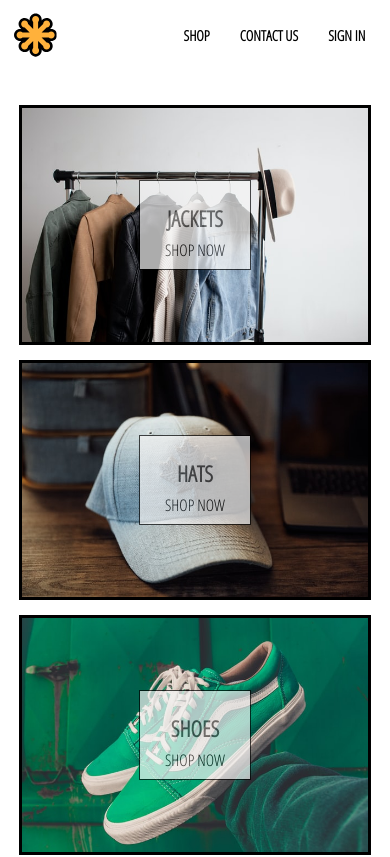
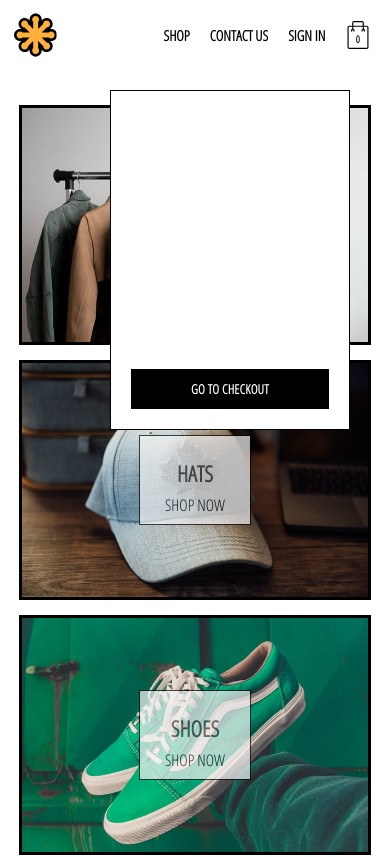
Before and after one commit to Eschequer/e-shop-site, a React (Create React App) app: page / in a window 390 px wide. Shown: the top 857 px of the page. Built offline with nearby package versions, Linux system fonts and the light colour scheme; no server answers.

Commit message:
Added ShoppingCartIcon and ShoppingCartDropdown components

```diff
--- a/src/components/header/Header.jsx
+++ b/src/components/header/Header.jsx
@@ -7,7 +7,10 @@ import { connect } from "react-redux";
 
 import { auth } from "../../firebase/firebase-utils";
 
-const Header = ({ currentUser }) => {
+import ShoppingCartDropdown from "../shopping-cart-dropdown/ShoppingCartDropdown";
+import ShoppingCartIcon from "../shopping-cart-icon/ShoppingCartIcon";
+
+const Header = ({ currentUser, shoppingCartIsHidden }) => {
   async function handleSignOut() {
     await auth.signOut();
   }
@@ -27,13 +30,18 @@ const Header = ({ currentUser }) => {
         ) : (
           <Link to="/sign-in">SIGN IN</Link>
         )}
+        <ShoppingCartIcon />
       </div>
+      {shoppingCartIsHidden && <ShoppingCartDropdown />}
     </div>
   );
 };
 
 function mapStateToProps(state) {
-  return { currentUser: state.user.currentUser };
+  return {
+    currentUser: state.user.currentUser,
+    shoppingCartIsHidden: state.shoppingCart.hidden,
+  };
 }
 
 export default connect(mapStateToProps)(Header);
--- a/src/components/header/Header.module.scss
+++ b/src/components/header/Header.module.scss
@@ -42,7 +42,8 @@
       margin: auto;
 
       a, .option {
-        font-size: 1.2rem;
+        font-size: 1rem;
+        padding: 10px 10px;
       }
     }
   }
--- /dev/null
+++ b/src/components/shopping-cart-dropdown/ShoppingCartDropdown.jsx
@@ -0,0 +1,14 @@
+import React from "react";
+import CustomButton from "../custom-button/CustomButton";
+import styles from "./ShoppingCartDropdown.module.scss";
+
+const ShoppingCartDropdown = () => {
+  return (
+    <div className={styles.cartDropdown}>
+      <div className={styles.cartItems} />
+      <CustomButton>GO TO CHECKOUT</CustomButton>
+    </div>
+  );
+};
+
+export default ShoppingCartDropdown;
--- /dev/null
+++ b/src/components/shopping-cart-dropdown/ShoppingCartDropdown.module.scss
@@ -0,0 +1,30 @@
+.cartDropdown {
+  position: absolute;
+  width: 240px;
+  height: 340px;
+  display: flex;
+  flex-direction: column;
+  padding: 20px;
+  border: 1px solid black;
+  background-color: white;
+  top: 90px;
+  right: 40px;
+  z-index: 5;
+
+
+  .emptyMessage {
+    font-size: 18px;
+    margin: 50px auto;
+  }
+
+  .cartItems {
+    height: 240px;
+    display: flex;
+    flex-direction: column;
+    overflow: scroll;
+  }
+
+  button {
+    margin-top: auto;
+  }
+}
--- /dev/null
+++ b/src/components/shopping-cart-icon/ShoppingCartIcon.jsx
@@ -0,0 +1,21 @@
+import React from "react";
+import { connect } from "react-redux";
+import styles from "./ShoppingCartIcon.module.scss";
+
+import { ReactComponent as ShoppingBagIcon } from "../../assets/shopping_bag_icon.svg";
+import { toggleCartVisibility } from "../../redux/actions/shoppingCartActions";
+
+const ShoppingCartIcon = ({ toggleCartVisibility }) => {
+  return (
+    <div className={styles.cartIcon} onClick={toggleCartVisibility}>
+      <ShoppingBagIcon />
+      <span className={styles.itemCount}>0</span>
+    </div>
+  );
+};
+
+function mapDispatchToProps(dispatch) {
+  return { toggleCartVisibility: () => dispatch(toggleCartVisibility()) };
+}
+
+export default connect(null, mapDispatchToProps)(ShoppingCartIcon);
--- /dev/null
+++ b/src/components/shopping-cart-icon/ShoppingCartIcon.module.scss
@@ -0,0 +1,36 @@
+.cartIcon {
+  width: 45px;
+  height: 45px;
+  position: relative;
+  display: flex;
+  align-items: center;
+  justify-content: center;
+  cursor: pointer;
+
+  svg {
+    width: 30px;
+    height: 30px;
+    stroke: black;
+    stroke-width: 0.3;
+  }
+
+  .itemCount {
+    position: absolute;
+    font-size: 10px;
+    font-weight: bold;
+    bottom: 12px;
+  }
+}
+
+@media screen and (max-width: 576px) {
+  .cartIcon {
+
+    svg {
+      stroke: none;
+      width: 28px;
+      height: 28px;
+    }
+  }
+
+
+}
--- a/src/redux/actions/actionTypes.js
+++ b/src/redux/actions/actionTypes.js
@@ -1 +1,2 @@
 export const SET_CURRENT_USER = "SET_CURRENT_USER";
+export const TOGGLE_CART_VISIBILITY = "TOGGLE_CART_VISIBILITY";
--- /dev/null
+++ b/src/redux/actions/shoppingCartActions.js
@@ -0,0 +1,5 @@
+import * as actionTypes from "../actions/actionTypes";
+
+export const toggleCartVisibility = () => ({
+  type: actionTypes.TOGGLE_CART_VISIBILITY,
+});
--- a/src/redux/reducers/index.js
+++ b/src/redux/reducers/index.js
@@ -1,4 +1,8 @@
 import { combineReducers } from "redux";
 import { userReducer } from "./userReducer";
+import { shoppingCartReducer } from "./shoppingCartReducer";
 
-export const rootReducer = combineReducers({ user: userReducer });
+export const rootReducer = combineReducers({
+  user: userReducer,
+  shoppingCart: shoppingCartReducer,
+});
--- /dev/null
+++ b/src/redux/reducers/shoppingCartReducer.js
@@ -0,0 +1,15 @@
+import * as actionTypes from "../actions/actionTypes";
+
+const INITIAL_STATE = { hidden: true };
+
+export const shoppingCartReducer = (state = INITIAL_STATE, action) => {
+  switch (action.type) {
+    case actionTypes.TOGGLE_CART_VISIBILITY:
+      return {
+        ...state,
+        hidden: !state.hidden,
+      };
+    default:
+      return state;
+  }
+};
```
Also changed, not shown: src/assets/shopping_bag_icon.svg (added).
